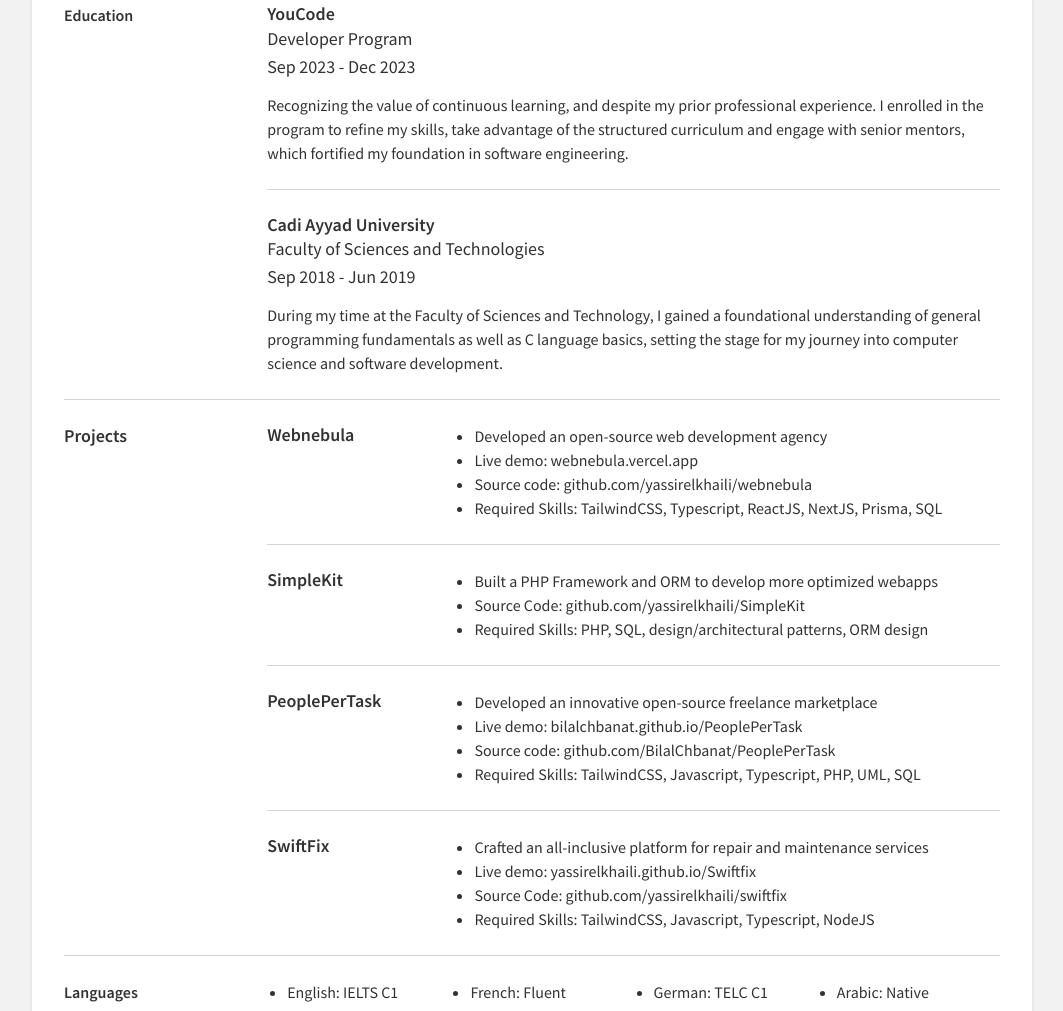
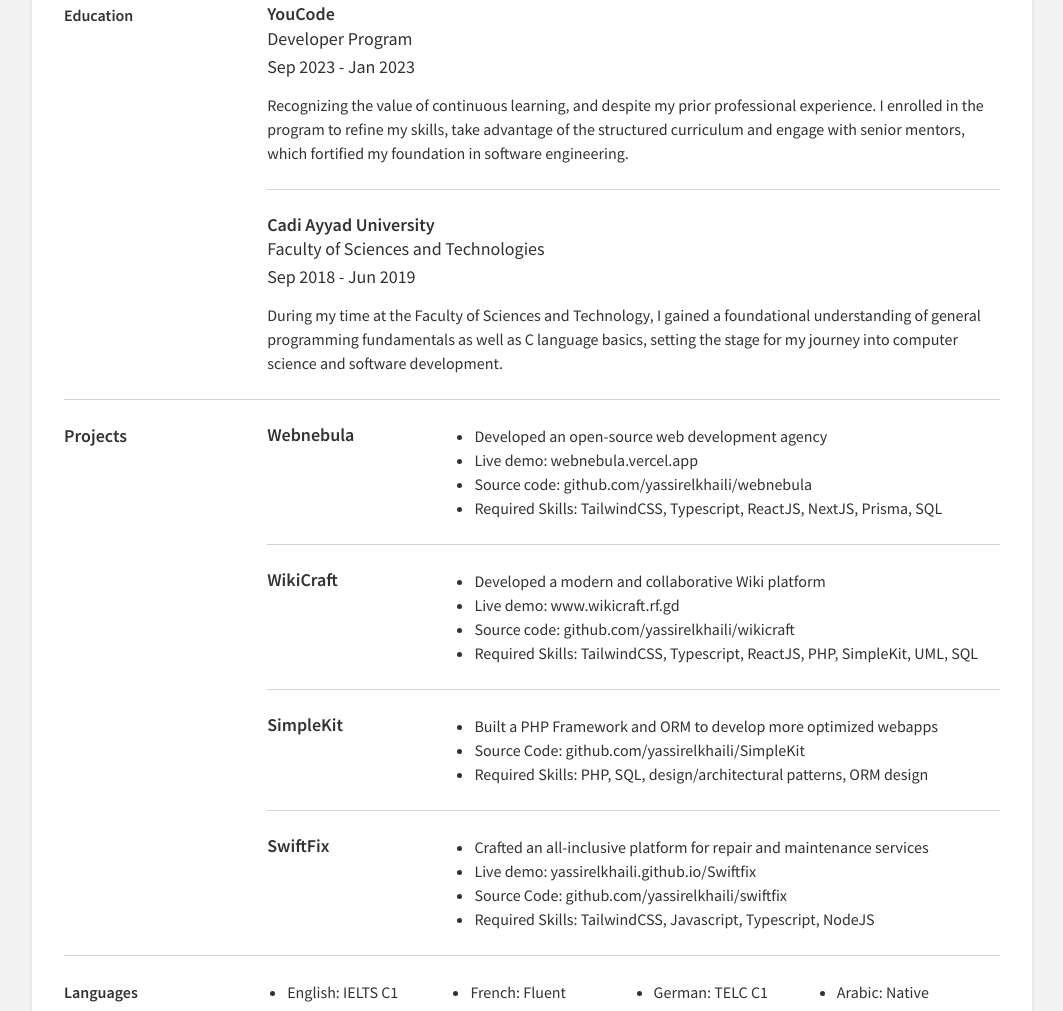
Before and after one commit to yassirelkhaili/resume, a website: page index.html in a window 1280 px wide. Shown: the part 839-1850 px from the top of the page, without its empty margins (108-1171 px from the left). Drawn offline with Linux system fonts and the light colour scheme.

Commit message:
added new project

```diff
--- a/index.html
+++ b/index.html
@@ -108,7 +108,7 @@
               <div class="job-title" data-translate="education1_title">Developer Program</div>
             </div>
             <div>
-              Sep 2023 - Dec 2023
+              Sep 2023 - Jan 2023
             </div>
           </div> <!-- end job-title container -->
           <p data-translate="education1_description">Recognizing the value of continuous learning, and despite my prior professional experience. I enrolled in the program to refine my skills, take advantage of the structured curriculum and engage with senior mentors, which fortified my foundation in software engineering.</p>
@@ -148,6 +148,20 @@
         <div class="job mb-6 pb-6 border-b-[#d3d3d3] border-b border-solid sm:flex sm:justify-between sm:gap-8 w-[100%]">
           <div class="job-title-container md:flex-col flex-row flex justify-between text-lg mb-5 sm:w-[25%]">
             <div>
+              <div class="job-company font-bold leading-[1.2]">WikiCraft</div>
+            </div>
+          </div> <!-- end job-title container -->
+          <ul class="list-disc sm:w-[75%]">
+            <li data-translate="project_title3">Developed a modern and collaborative Wiki platform</li>
+            <li>Live demo: <a href="https://www.wikicraft.rf.gd/" class="no-underline text-main dark:text-slate-50 hover:underline" target="_blank">www.wikicraft.rf.gd</a></li>
+            <li>Source code: <a href="https://github.com/yassirelkhaili/wikicraft" class="no-underline text-main dark:text-slate-50 hover:underline" target="_blank">github.com/yassirelkhaili/wikicraft</a></li>
+            <li data-translate="project3_skills">Required Skills: TailwindCSS, Typescript, ReactJS, PHP, SimpleKit, UML, SQL</li>
+          </ul>
+        </div> <!-- end job -->
+
+        <div class="job mb-6 pb-6 border-b-[#d3d3d3] border-b border-solid sm:flex sm:justify-between sm:gap-8 w-[100%]">
+          <div class="job-title-container md:flex-col flex-row flex justify-between text-lg mb-5 sm:w-[25%]">
+            <div>
               <div class="job-company font-bold leading-[1.2]">SimpleKit</div>
             </div>
           </div> <!-- end job-title container -->
@@ -155,20 +169,6 @@
             <li data-translate="project_title2">Built a PHP Framework and ORM to develop more optimized webapps</li>
             <li>Source Code: <a href="https://github.com/yassirelkhaili/SimpleKit" class="no-underline text-main dark:text-slate-50 hover:underline" target="_blank">github.com/yassirelkhaili/SimpleKit</a></li>
             <li data-translate="project2_skills">Required Skills: PHP, SQL, design/architectural patterns, ORM design</li>
-          </ul>
-        </div> <!-- end job -->
-
-        <div class="job mb-6 pb-6 border-b-[#d3d3d3] border-b border-solid sm:flex sm:justify-between sm:gap-8 w-[100%]">
-          <div class="job-title-container md:flex-col flex-row flex justify-between text-lg mb-5 sm:w-[25%]">
-            <div>
-              <div class="job-company font-bold leading-[1.2]">PeoplePerTask</div>
-            </div>
-          </div> <!-- end job-title container -->
-          <ul class="list-disc sm:w-[75%]">
-            <li data-translate="project_title3">Developed an innovative open-source freelance marketplace</li>
-            <li>Live demo: <a href="https://bilalchbanat.github.io/PeoplePerTask/" class="no-underline text-main dark:text-slate-50 hover:underline" target="_blank">bilalchbanat.github.io/PeoplePerTask</a></li>
-            <li>Source code: <a href="https://github.com/BilalChbanat/PeoplePerTask" class="no-underline text-main dark:text-slate-50 hover:underline" target="_blank">github.com/BilalChbanat/PeoplePerTask</a></li>
-            <li data-translate="project3_skills">Required Skills: TailwindCSS, Javascript, Typescript, PHP, UML, SQL</li>
           </ul>
         </div> <!-- end job -->
 
--- a/scripts/translate.ts
+++ b/scripts/translate.ts
@@ -98,11 +98,11 @@
     recommendation4: "More references available upon request.",
     project_title1: "Developed an open-source web development agency",
     project_title2: "Built a PHP Framework and ORM to develop more optimized webapps",
-    project_title3: "Developed an innovative open-source freelance marketplace",
+    project_title3: "Developed a modern and collaborative Wiki platform",
     project_title4: "Crafted an all-inclusive platform for repair and maintenance services",
     project1_skills: "Required Skills: TailwindCSS, Typescript, ReactJS, NextJS, Prisma, SQL",
     project2_skills: "Required Skills: PHP, SQL, design/architectural patterns, ORM design",
-    project3_skills: "Required Skills: TailwindCSS, Javascript, Typescript, PHP, UML, SQL",
+    project3_skills: "Required Skills: TailwindCSS, Typescript, ReactJS, PHP, SimpleKit, UML, SQL",
     project4_skills: "Required Skills: TailwindCSS, Javascript, Typescript, NodeJS",
   },
   FR: {
@@ -147,11 +147,11 @@
   recommendation4: "Plus de références disponibles sur demande.",
   project_title1: "Développé une agence de développement web open-source",
   project_title2: "Créé un Framework PHP et ORM pour des webapps plus optimisées",
-  project_title3: "Mis au point une place de marché freelance innovante en open-source",
+  project_title3: "Développement d'une plateforme Wiki moderne et collaborative",
   project_title4: "Créé une plateforme de services de réparation et maintenance",
   project1_skills: "Compétences: TailwindCSS, Typescript, ReactJS, NextJS, Prisma, SQL",
   project2_skills: "Compétences: PHP, SQL, motifs de conception/architecturaux, conception ORM",
-  project3_skills: "Compétences: TailwindCSS, Javascript, Typescript, PHP, UML, SQL",
+  project3_skills: "Compétences: TailwindCSS, Typescript, ReactJS, PHP, SimpleKit, UML, SQL",
   project4_skills: "Compétences: TailwindCSS, Javascript, Typescript, NodeJS",
   },
   DE: {
@@ -196,11 +196,11 @@
     recommendation4: "Weitere Referenzen auf Anfrage verfügbar.",
     project_title1: "Entwickelt eine Open-Source Webentwicklungsagentur",
     project_title2: "Erstellt ein PHP-Framework und ORM zum Entwicklung optimierter webapps",
-    project_title3: "Entwickelt einen innovativen Open-Source Freelancer-Marktplatz",
+    project_title3: "Entwickelte eine moderne und kollaborative Wiki-Plattform",
     project_title4: "Erschaffen einer all-in Plattform für Reparatur- und Wartungsdienste",
     project1_skills: "Fähigkeiten: TailwindCSS, Typescript, ReactJS, NextJS, Prisma, SQL",
     project2_skills: "Fähigkeiten: PHP, SQL, Design/Architektur-Muster, ORM-Design",
-    project3_skills: "Fähigkeiten: TailwindCSS, Javascript, Typescript, PHP, UML, SQL",
+    project3_skills: "Fähigkeiten: TailwindCSS, Typescript, ReactJS, PHP, SimpleKit, UML, SQL",
     project4_skills: "Fähigkeiten: TailwindCSS, Javascript, Typescript, NodeJS",
   }
 };
```
Also changed, not shown: dist/output.css, dist/translate.js.
